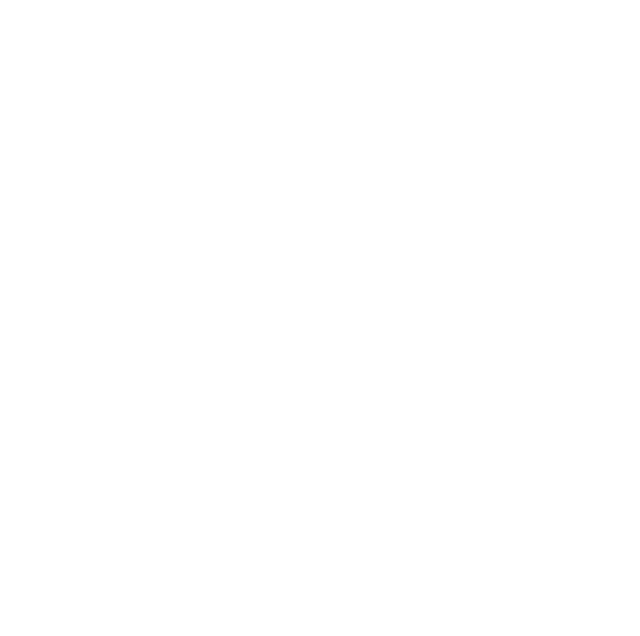
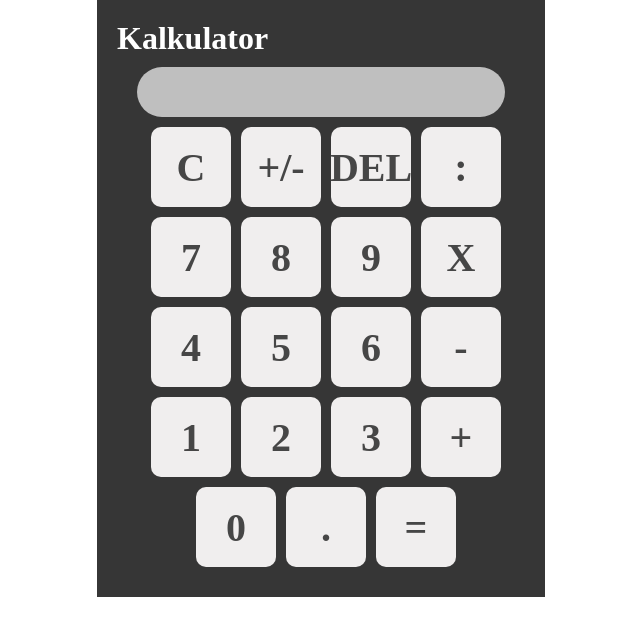
Before and after one commit to gilangap27/simple-calculator-web, a plain HTML site: page index.html in a window 1280 px wide. Shown: the whole page, without its empty margins (319-959 px from the left). Drawn offline with Linux system fonts and the light colour scheme.

Commit message:
Membuat tampilan kalkulator

```diff
--- a/index.html
+++ b/index.html
@@ -7,7 +7,39 @@
 	<link rel="stylesheet" href="style.css">
 </head>
 <body>
+	<div class="container">
+		<h1>Kalkulator</h1>
+		<div class="output"></div>
+		<div class="input">
+			<ul>
+				<li class="btn kosong">C</li>
+				<li class="btn plus">+/-</li>
+				<li class="btn hapus">DEL</li>
+				<li class="btn bagi">:</li>
 
+				<li class="btn 7">7</li>
+				<li class="btn 8">8</li>
+				<li class="btn 9">9</li>
+				<li class="btn kali">X</li>
+
+				<li class="btn 4">4</li>
+				<li class="btn 5">5</li>
+				<li class="btn 6">6</li>
+				<li class="btn kurang">-</li>
+
+				<li class="btn 1">1</li>
+				<li class="btn 2">2</li>
+				<li class="btn 3">3</li>
+				<li class="btn tambah">+</li>
+
+				<li class="btn 0">0</li>
+				<li class="btn titk">.</li>
+				<li class="btn sama">=</li>
+
+
+			</ul>
+		</div>
+	</div>
 	<script type="text/javascript" src="script.js"></script>
 </body>
 </html>
--- a/script.js
+++ b/script.js
@@ -0,0 +1,39 @@
+
+
+const input = document.querySelector('.input');
+const output = document.querySelector('.output');
+
+let out = '';
+
+input.addEventListener('click', function(e){
+	if(e.target.className == 'btn 1'){
+		out += '1';
+	} else if(e.target.className == 'btn 2'){
+		out += '2';
+	} else if(e.target.className == 'btn 3'){
+		out += '3';
+	} else if(e.target.className == 'btn 4'){
+		out += '4';
+	} else if(e.target.className == 'btn 5'){
+		out += '5';
+	} else if(e.target.className == 'btn 6'){
+		out += '6';
+	} else if(e.target.className == 'btn 7'){
+		out += '7';
+	} else if(e.target.className == 'btn 8'){
+		out += '8';
+	} else if(e.target.className == 'btn 9'){
+		out += '9';
+	} else if(e.target.className == 'btn bagi'){
+		out += ' : ';
+	} else if(e.target.className == 'btn kali'){
+		out += ' x ';
+	} else if(e.target.className == 'btn kurang'){
+		out += ' - ';
+	} else if(e.target.className == 'btn tambah'){
+		out += ' + ';
+	} else if(e.target.className == 'btn sama'){
+		out += ' = ';
+	}
+	output.textContent = out;
+})
--- a/style.css
+++ b/style.css
@@ -0,0 +1,53 @@
+
+*  {
+	margin: 0;
+	padding: 0;
+	box-sizing: border-box;
+	list-style-type: none;
+}
+body {
+	color: #FFF;
+}
+.container {
+	width: 35%;
+	height: 100%;
+	padding: 20px;
+	background-color: #363636;
+	margin: 0 auto;
+}
+.output {
+	margin: 10px auto;
+	padding: 10px;
+	width: 90%;
+	height: 50px;
+	background-color: #BFBFBF;
+	border-radius: 25px;
+	font-size: 25px;
+	font-weight: bold;
+	display: flex;
+	justify-content: flex-end;
+	align-items: center;
+}
+.input ul {
+	display: flex;
+	justify-content: center;
+	flex-wrap: wrap;
+}
+.btn {
+	width: 80px;
+	height: 80px;
+	display: flex;
+	justify-content: center;
+	align-items: center;
+	margin-left: 10px;
+	margin-bottom: 10px;
+	background-color: #F0EEEE;
+	color: #464646;
+	font-size: 40px;
+	font-weight: bold;
+	border-radius: 10px;
+}
+.btn:hover {
+	cursor: pointer;
+	opacity: 0.8;
+}
```
